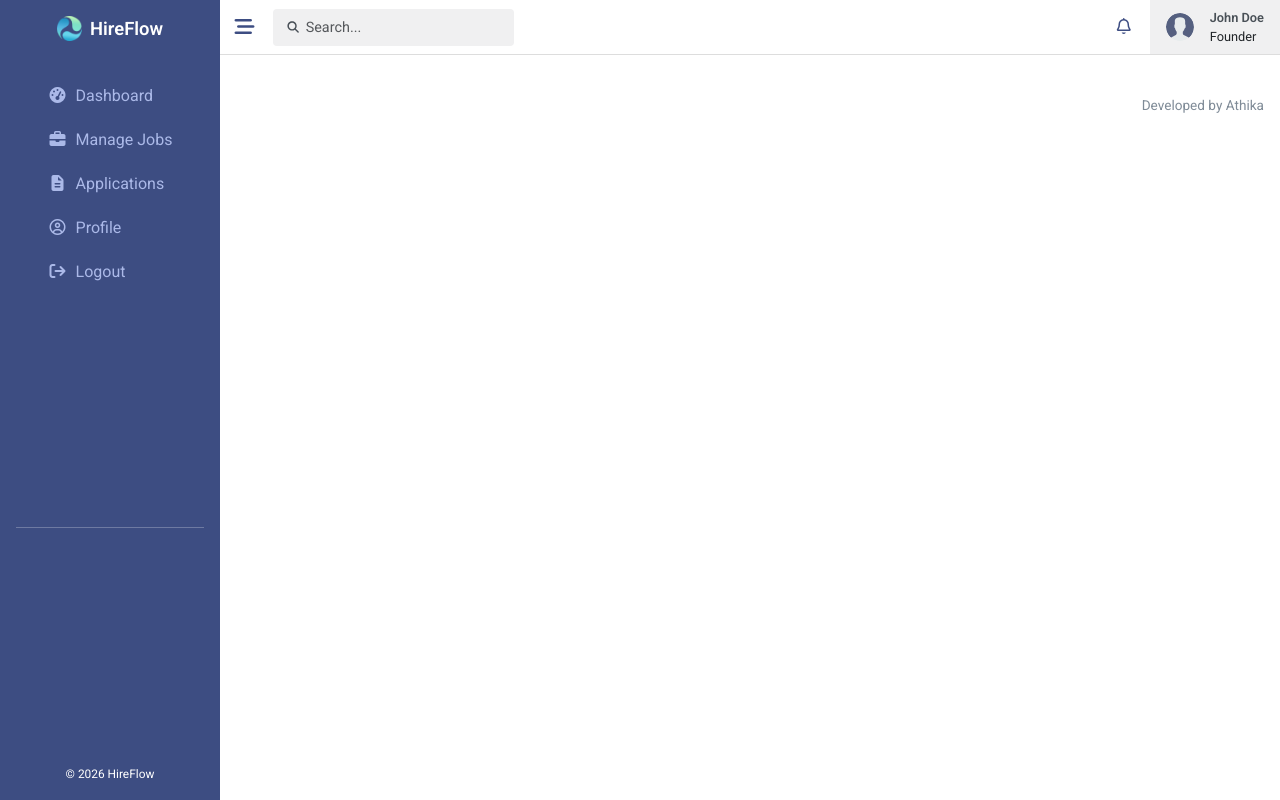
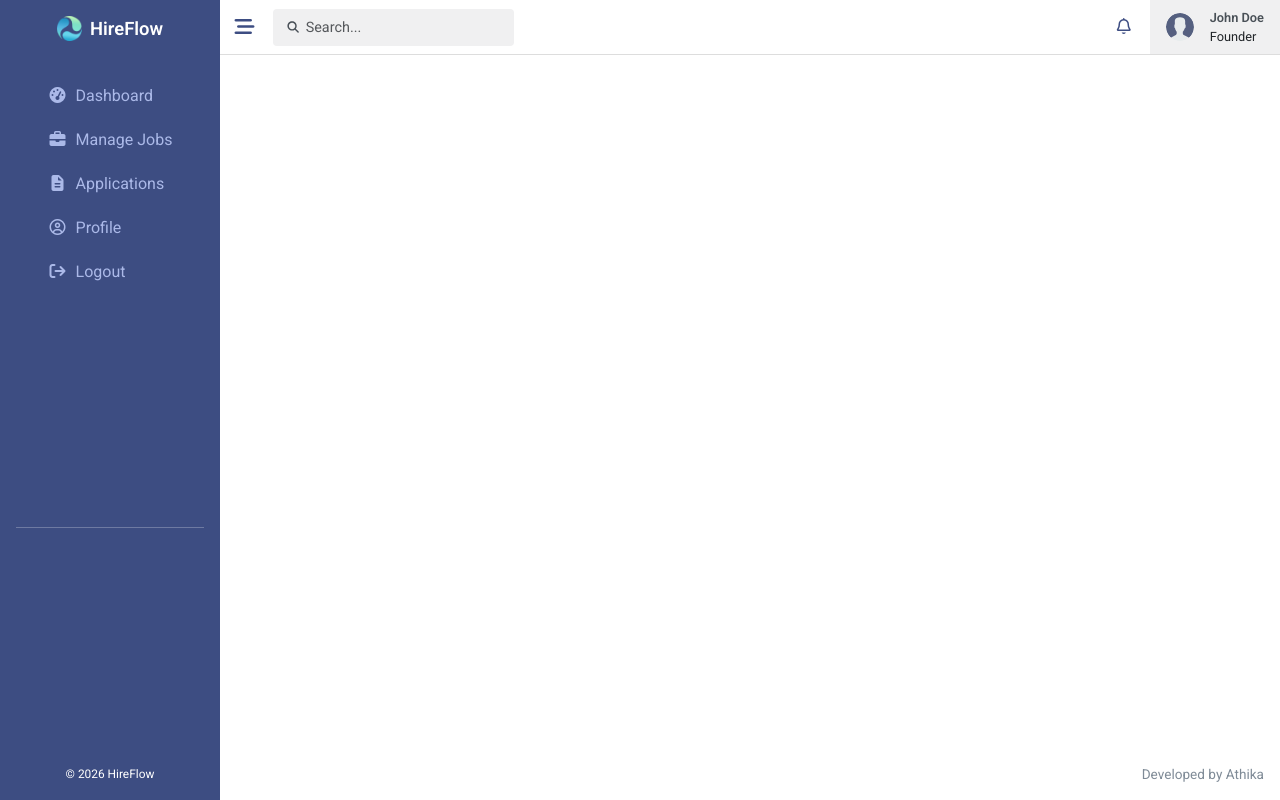
Before and after one commit to athikapriya/hireflow, a Django app: template base/templates/base/main.html in a window 1280 px wide. Run offline with Django 3.2, Linux system fonts and the light colour scheme; the template is opened without the code that fills it, so the values that code supplies are empty; some libraries are stand-ins or nearby versions.

Commit message:
Fix footer positioning in main content section

```diff
--- a/base/templates/base/main.html
+++ b/base/templates/base/main.html
@@ -39,12 +39,12 @@
   <!-- ============== sidebar =============== -->
   {% include 'base/sidebar.html' %}
 
-  <div id="content">
+  <div id="content" class="d-flex flex-column min-vh-100">
     <!-- =============== topbar =============== -->
     {% include 'base/topbar.html' %}
 
     <!-- =============== main contents starts =============== -->
-    <section class="container mt-4  w-100">
+    <section class="container mt-4 w-100 flex-grow-1">
       {% block content %}
       {% endblock %}
     </section>
```
